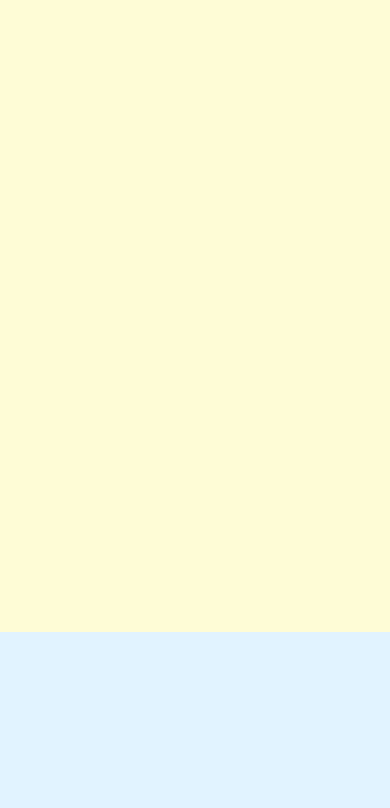
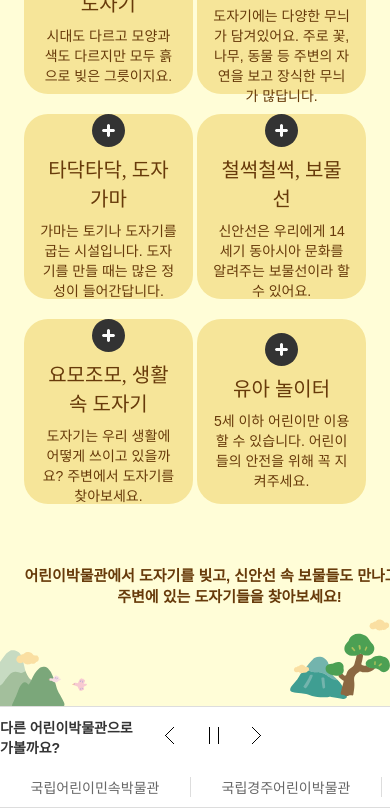
Before and after one commit to NOESYU/gjchildmuseum, a plain HTML site: page index.html in a window 390 px wide. Shown: the part 2539-3347 px from the top of the page. Before the commit the page ends 3171 px from the top, so only its background shows below. Drawn offline with Linux system fonts and the light colour scheme; a web font is replaced by a local one.

Commit message:
컨텐츠영역(아래) 반응형

```diff
--- a/css/style.css
+++ b/css/style.css
@@ -814,18 +814,8 @@ html, body{
   background: url(../imgs/b-img02.png) center center no-repeat; /* 질감배경 */
   background-color: #fffdd7;
   position: relative;
+  overflow: hidden;
 }
-/* .bg_inner>img{
-  display: block;
-  position: absolute;
-  bottom: 0;
-}
-.bg_inner>img:nth-child(1){
-  left: 0;
-}
-.bg_inner>img:nth-child(2){
-  right: 0;
-} */
 .con_title{
   text-align: center;
   padding-top: 100px;
@@ -874,7 +864,6 @@ html, body{
   background-color: #333;
   padding: 10px;
   border-radius: 50%;
-  margin-right: 10px;
   transition: all 0.3s;
 }
 .con_list>li>a:hover>img{
@@ -952,6 +941,29 @@ html, body{
   top: 21%;
   animation: flower 5s infinite; /* bg_plant 꽃과 같은 애니메이션 적용 */
 }
+.inner::before{
+  content: "";
+  display: block;
+  position: absolute;
+  left: 30px;
+  bottom: -50px;
+  width: 424px;
+  height: 206px;
+  background: url(../imgs/bg_inner.svg) center center no-repeat;
+  background-size: 100%;
+}
+.inner::after{
+  content: "";
+  display: block;
+  position: absolute;
+  right: 30px;
+  bottom: -50px;
+  width: 387px;
+  height: 315px;
+  background: url(../imgs/bg_inner2.svg) center center no-repeat;
+  background-size: 100%;
+}
+
 
 
 @keyframes deco1{
@@ -969,6 +981,146 @@ html, body{
 }
 
 
+@media all and (max-width: 1559px){
+  .inner{
+    height: auto;
+    padding-bottom: 100px;
+  }
+  .inner::before{
+    width: 287px;
+    left: -50px;
+    bottom: -80px;
+  }
+  .inner::after{
+    width: 180px;
+    right: 0;
+    bottom: -100px;
+  }
+  .conwrap{
+    width: 90%;
+  }
+}
 @media all and (max-width: 1280px){
+  .conwrap>img, .deco{
+    display: none;
+  }
+  .con_txt, .con_list>li, .conwrap>p{
+    position: static;
+  }
+  .con_list>li>a>p:nth-of-type(2)>br, .conwrap>p>br{
+    /* br 태그도 none 으로 처리할 수 있음! */
+    display: none;
+  }
+  .con_list{
+    display: flex;
+    justify-content: space-evenly;
+    flex-wrap: wrap;
+  }
+  .con_list>li{
+    width: 32%;
+    height: 185px;
+    background-color: #f6e599;
+    margin: 10px 0;
+    border-radius: 24px;
+  }
+  .con_list>li>a{
+    width: 100%;
+    height: 100%;
+    display: flex;
+    justify-content: center;
+    align-items: center;
+    flex-direction: column;
+    /* li 내부에 여백주기 위해서 */
+    padding: 15px;
+    box-sizing: border-box;
+  }
+  .con_list>li>a>img{
+    margin-bottom: 7px;
+  }
+  .con_txt{
+    margin: 30px auto;
+  }
+  .conwrap>p{
+    width: 420px;
+    margin: 50px auto;
+    font-weight: 600;
+  }
 
+  @media all and (max-width: 767px){
+    .inner{
+      padding-bottom: 50px;
+    }
+    .inner::before{
+      width: clamp(100px, 35vw, 287px);
+    }
+    .inner::after{
+      width: clamp(100px, 25vw, 207px);
+      bottom: -110px;
+    }
+    .con_list>li{
+      width: 48%;
+   }
+  }
 }
+
+
+.site{
+  height: 60px;
+  border-top: 1px solid #ddd;
+  border-bottom: 1px solid #ddd;
+  background-color: #fff;
+}
+.site_wrap{
+  width: 100%;
+  max-width: 1240px;
+  height: 100%;
+  margin: 0 auto;
+  display: flex;
+  align-items: center;
+}
+.site_wrap>p{
+  width: 140px;
+  font-size: 14px;
+  font-weight: 700;
+}
+.site_btns{
+  display: flex;
+  width: 150px;
+  justify-content: space-evenly;
+}
+.site_btns>li{
+  position: relative;
+  cursor: pointer;
+  width: 25px;
+}
+.site_btns>li>img{
+  padding: 5px; /* 눌리는 범위 늘리기 */
+}
+.site_pause, .site_play{
+  position: absolute;
+}
+/* Slides per view auto */
+.site>.swiper{
+  width: 100%;
+}
+.site .swiper-slide {
+  width: 190px;
+  text-align: center;
+  font-size: 14px;
+  color: #666;
+  border-right: 1px solid #ddd;
+}
+
+@media all and (max-width: 1329px){
+  .site_wrap{
+    max-width: 100%;;
+  }
+}
+@media all and (max-width: 767px){
+  .site{
+    height: 100px;
+  }
+  .site_wrap{
+    flex-wrap: wrap;
+  }
+}
--- a/index.html
+++ b/index.html
@@ -366,6 +366,49 @@
         <img src="imgs/우주선2.svg" alt="" class="d_chara3">
       </div>
     </div>
+  </div> <!-- inner end -->
+
+  <div class="site">
+    <div class="site_wrap">
+      <p>다른 어린이박물관으로 가볼까요?</p>
+      <ul class="site_btns">
+        <li>
+          <img src="imgs/site_prev.png" alt="" class="site_prev">
+        </li>
+        <li>
+          <img src="imgs/site_pause.png" alt="" class="site_pause">
+          <img src="imgs/site_play.png" alt="" class="site_play">
+        </li>
+        <li>
+          <img src="imgs/site_next.png" alt="" class="site_next">
+        </li>
+      </ul>
+      <div class="swiper">
+        <div class="swiper-wrapper">
+          <div class="swiper-slide">
+            <a href="#">국립중앙어린이박물관</a>
+          </div>
+          <div class="swiper-slide">
+            <a href="#">국립어린이민속박물관</a>
+          </div>
+          <div class="swiper-slide">
+            <a href="#">국립경주어린이박물관</a>
+          </div>
+          <div class="swiper-slide">
+            <a href="#">국립전주어린이박물관</a>
+          </div>
+          <div class="swiper-slide">
+            <a href="#">국립부여어린이박물관</a>
+          </div>
+          <div class="swiper-slide">
+            <a href="#">국립청주어린이박물관</a>
+          </div>
+          <div class="swiper-slide">
+            <a href="#">국립김해어린이박물관</a>
+          </div>
+        </div>
+      </div>
+    </div>
   </div>
 </body>
 </html>
--- a/js/script.js
+++ b/js/script.js
@@ -41,3 +41,31 @@ const slider1 = new Swiper(".con1box2 .swiper", {
     prevEl: ".prev_btn",
   },
 })
+
+
+// site 슬라이드
+const slider2 = new Swiper(".site .swiper", {
+  loop: true,
+  slidesPerView: "auto",
+  navigation: {
+    nextEl: ".site_next",
+    prevEl: ".site_prev",
+  },
+  autoplay: {
+    delay: 2500,
+    disableOnInteraction: false,
+  },
+})
+
+$(".site_play").hide();
+$(".site_pause").click(function(){
+  $(this).hide();
+  $(this).siblings().show();
+  /* 위에서 선언한 slider2  사용 */
+  slider2.autoplay.stop();
+})
+$(".site_play").click(function(){
+  $(this).hide();
+  $(this).siblings().show();
+  slider2.autoplay.start();
+})
```
Also changed, not shown: imgs/blog.png (added), imgs/facebook.png (added), imgs/instagram.png (added), imgs/site_next.png (added), imgs/site_pause.png (added), imgs/site_play.png (added), imgs/site_prev.png (added).
